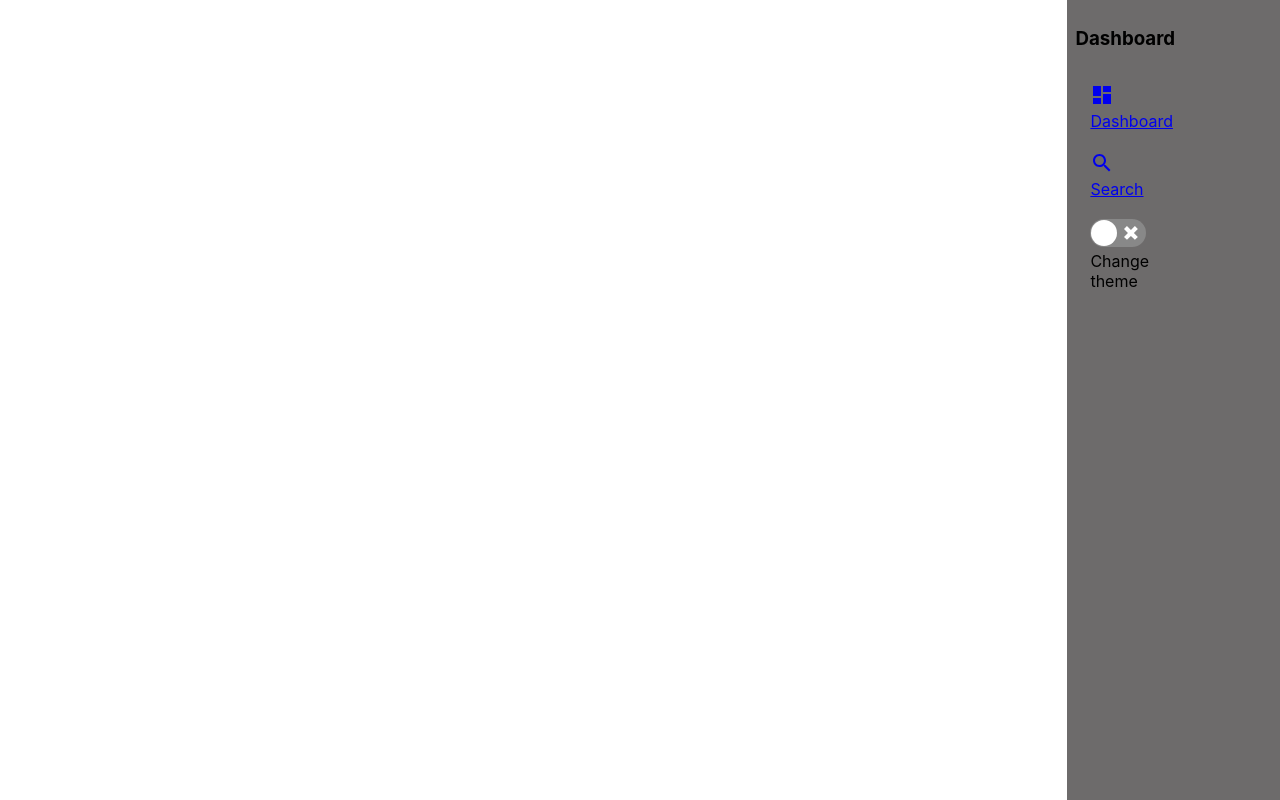
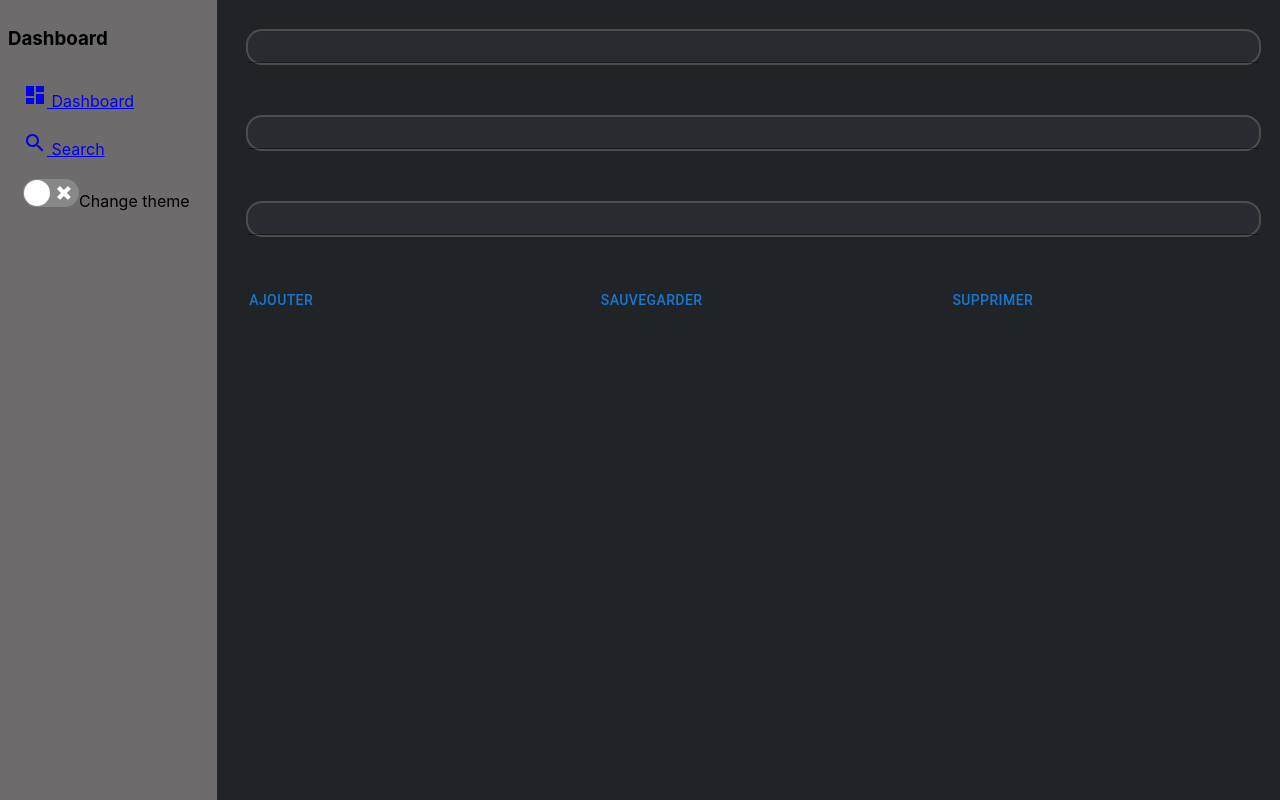
Before and after one commit to maineff/ProjetV1, a React (Create React App) app in the folder projetv1/: page /search in a window 1280 px wide. Shown: the top 800 px of the page. Built offline with nearby package versions, Linux system fonts and the light colour scheme.

Commit message:
2e page pas finie

```diff
--- a/projetv1/src/App.css
+++ b/projetv1/src/App.css
@@ -25,7 +25,16 @@
   color: white;
   margin: 5px;
   text-align: center;
-
+}
+.input {
+  background-color: #282c31;
+  background-clip: border-box;
+  border: 2px solid #4d4d4d;
+  border-radius: 1em;
+  color: white;
+  margin: 5px;
+  width: 100%;
+  text-align: center;
 }
 
 .graphcard {
@@ -37,15 +46,13 @@
   color: white;
   margin: 5px;
   text-align: center;
-
 }
 .bar {
   background-color: #282c31;
   color: blue;
 }
 
-
-.container{
+.container {
   display: flex;
   background-color: #6d6b6b;
 }
--- a/projetv1/src/component/Search/Search1.js
+++ b/projetv1/src/component/Search/Search1.js
@@ -10,6 +10,8 @@ import ListItemText from "@mui/material/ListItemText";
 import { Bar } from "react-chartjs-2";
 import { Line } from "react-chartjs-2";
 import Chart from "chart.js/auto";
+import { Input } from "@mui/material";
+import { Button } from "@mui/material";
 
 import Sidebar from "../Sidebar/Sidebar";
 
@@ -68,13 +70,34 @@ let villes = [
 let cinemas = [];
 
 class Search1 extends React.Component {
-render(){
+  render() {
     return (
       <Box className="body">
         <div className="container">
           <Sidebar />
 
-
+          <Box component="main" sx={{ flexGrow: 1, bgcolor: "#212427", p: 3 }}>
+            <Grid container spacing={5} className="firstcard">
+              <Grid item xs={12}>
+                <Input className="input"></Input>
+              </Grid>
+              <Grid item xs={12}>
+                <Input className="input"></Input>
+              </Grid>
+              <Grid item xs={12}>
+                <Input className="input"></Input>
+              </Grid>
+              <Grid item xs={4}>
+                <Button className="button">AJOUTER</Button>
+              </Grid>
+              <Grid item xs={4}>
+                <Button className="buton">SAUVEGARDER</Button>
+              </Grid>
+              <Grid item xs={4}>
+                <Button className="buton">SUPPRIMER</Button>
+              </Grid>
+            </Grid>
+          </Box>
         </div>
       </Box>
     );
```
Also changed, not shown: projetv1/src/component/Home/Home.js (+14 -10 lines).
